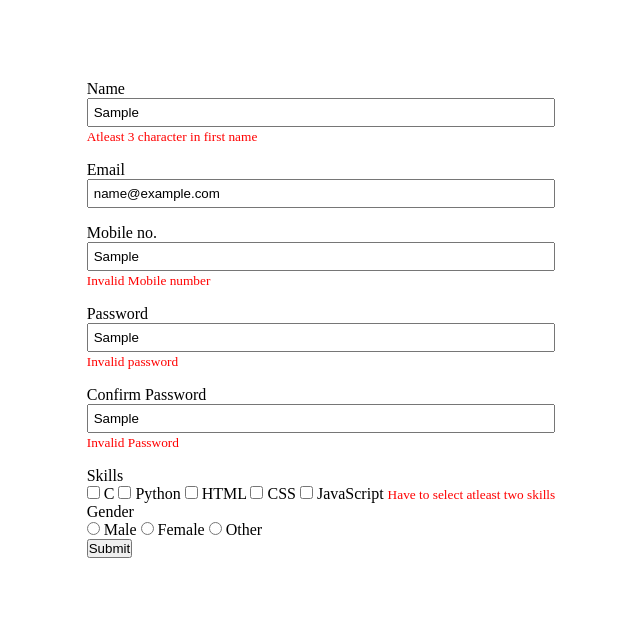
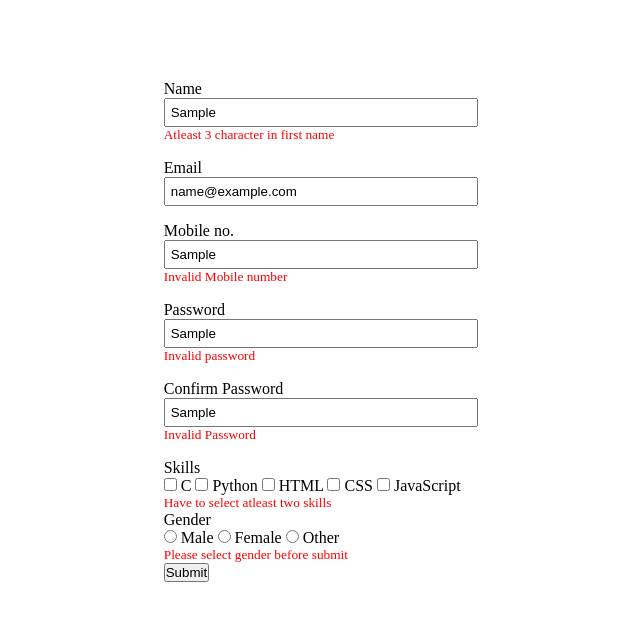
Before and after one commit to Rohit-specs/Frontend, a plain HTML site: page javascript/tasks/form-validation/index.html in a window 1280 px wide. Both pictures are taken after typing "Sample", "name@example.com", "Sample", "Sample", "Sample" into the empty fields and a click on the button "Submit". Shown: the whole page, without its empty margins (319-959 px from the left). Drawn offline with Linux system fonts and the light colour scheme.

Commit message:
form validation task completed

```diff
--- a/javascript/tasks/form-validation/index.html
+++ b/javascript/tasks/form-validation/index.html
@@ -16,7 +16,9 @@
             justify-content: center;
         }
         form{
-            margin-top: 5rem;
+            margin-top: 3rem;
+            max-width:600px;
+            padding: 2rem;
         }
         .input-group{
             margin-bottom: 1rem;
@@ -27,6 +29,9 @@
         }
         #errorFeedback{
             color: red;
+        }
+        small{
+            display: block;
         }
     </style>
 </head>
--- a/javascript/tasks/form-validation/index.js
+++ b/javascript/tasks/form-validation/index.js
@@ -1,4 +1,4 @@
-document.getElementById("form").addEventListener("submit",function (e){
+document.getElementById("form").addEventListener("submit", function (e) {
     e.preventDefault();
     let name = document.getElementById("name")?.value;
     let email = document.getElementById("email")?.value;
@@ -8,68 +8,98 @@ document.getElementById("form").addEventListener("submit",function (e){
 
     let isValid = true;
 
-    if(!validName(name)){
+    if (!validName(name)) {
         isValid = false
         let feedBack = document.getElementById("name").nextElementSibling;
         feedBack.textContent = "Atleast 3 character in first name"
     }
-    else{
+    else {
         let feedBack = document.getElementById("name").nextElementSibling;
         feedBack.textContent = ""
     }
-    if(!validEmail(email)){
+    if (!validEmail(email)) {
         isValid = false
         let feedBack = document.getElementById("email").nextElementSibling;
         feedBack.textContent = "Invalid email"
     }
-    else{
+    else {
         let feedBack = document.getElementById("email").nextElementSibling;
         feedBack.textContent = ""
     }
-    if(!validPhone(phone)){
+    if (!validPhone(phone)) {
         isValid = false
         let feedBack = document.getElementById("phone").nextElementSibling;
         feedBack.textContent = "Invalid Mobile number"
     }
-    else{
+    else {
         let feedBack = document.getElementById("phone").nextElementSibling;
         feedBack.textContent = ""
     }
-    if(!validPassword(password)){
+    if (!validPassword(password)) {
         isValid = false
         let feedBack = document.getElementById("password").nextElementSibling;
         feedBack.textContent = "Invalid password"
     }
-    else{
+    else {
         let feedBack = document.getElementById("password").nextElementSibling;
         feedBack.textContent = ""
     }
-    if(!validPassword(confirmPassword)){
+    if (!validPassword(confirmPassword)) {
         isValid = false
         let feedBack = document.getElementById("confirmPassword").nextElementSibling;
         feedBack.textContent = "Invalid Password"
     }
-    else if(password!=confirmPassword){
+    else if (password != confirmPassword) {
         let feedBack = document.getElementById("confirmPassword").nextElementSibling;
         feedBack.textContent = "Password didn't match"
     }
-    else{
+    else {
         let feedBack = document.getElementById("confirmPassword").nextElementSibling;
         feedBack.textContent = ""
     }
     let skills = document.querySelectorAll(".check-box-group input[name='skill']:checked")
-    let skillsArray = Array.from(skills).map((element)=>element.value)
+    let skillsArray = Array.from(skills).map((element) => element.value)
     let skillLength = skillsArray.length
 
-    if(skillLength<2){
+    if (skillLength < 2) {
         isValid = false;
         let feedBack = document.querySelector(".check-box-group #errorFeedback")
         feedBack.textContent = "Have to select atleast two skills"
     }
-    else{
+    else {
         let feedBack = document.querySelector(".check-box-group #errorFeedback")
         feedBack.textContent = ""
     }
+    genders = document.querySelectorAll("input[name='gender']")
+
+    let isChecked = false;
+    genders.forEach(genders => {
+        if(genders.checked){
+            isChecked = true;
+        }
+    });
+    if(!isChecked){
+        isValid = false;
+        let feedBack = document.querySelector(".radio-group #errorFeedback");
+        feedBack.textContent = "Please select gender before submit"
+    }
+    else{
+        let feedBack = document.querySelector(".radio-group #errorFeedback");
+        feedBack.textContent = ""
+    }
+
+    // genders.forEach(gender => {
+    //     if (gender.checked) {
+    //         isValid = false
+    //         not_checked
+    //         let feedBack = document.querySelector(".radio-group .errorFeedback");
+    //         feedBack.textContent = "Please select gender before submit"
+    //     }
+    //     else{
+    //         let feedBack = document.querySelector(".radio-group .errorFeedback");
+    //         feedBack.textContent = ""
+    //     }
+    // });
 
     if (isValid) {
         window.alert("Registration Successful")
@@ -79,21 +109,21 @@ document.getElementById("form").addEventListener("submit",function (e){
 function validName(name) {
     name = name.trim();
     let spaceregex = /\s+/g
-    name = name.replace(spaceregex," ");
+    name = name.replace(spaceregex, " ");
     let nameregex = /^[a-zA-ZÀ-ÿ]{3,}(?: [a-zA-ZÀ-ÿ]+)+$/
     return nameregex.test(name);
 }
-function validEmail(email){
+function validEmail(email) {
     email = email.trim()
     let emailregex = /^[a-zA-Z0-9._%+-]+@[a-zA-Z0-9.-]+\.[a-zA-Z]{2,}$/
     return emailregex.test(email);
 }
-function validPhone(phone){
+function validPhone(phone) {
     phone = phone.trim()
     let phoneregex = /^(?:(?:\+|0{0,2})91[\s-]?|0)?[6-9]\d{9}$/
     return phoneregex.test(phone);
 }
-function validPassword(password){
+function validPassword(password) {
     password = password.trim()
     let passwordregex = /^(?=.*[A-Z])(?=.*[a-z])(?=.*\d)(?=.*[@$!%*?&])[A-Za-z\d@$!%*?&]{8,}$/
     return passwordregex.test(password);
```
